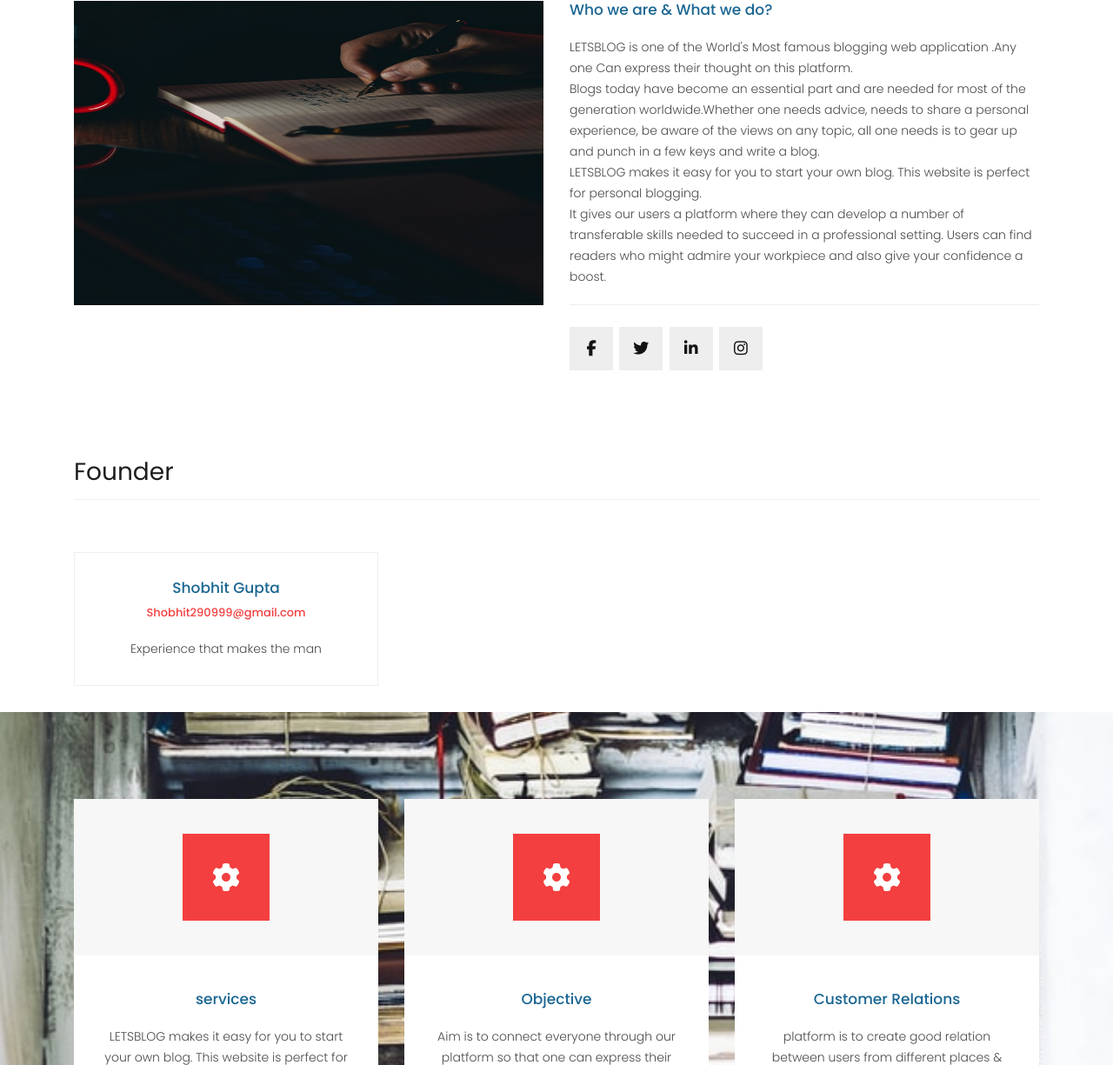
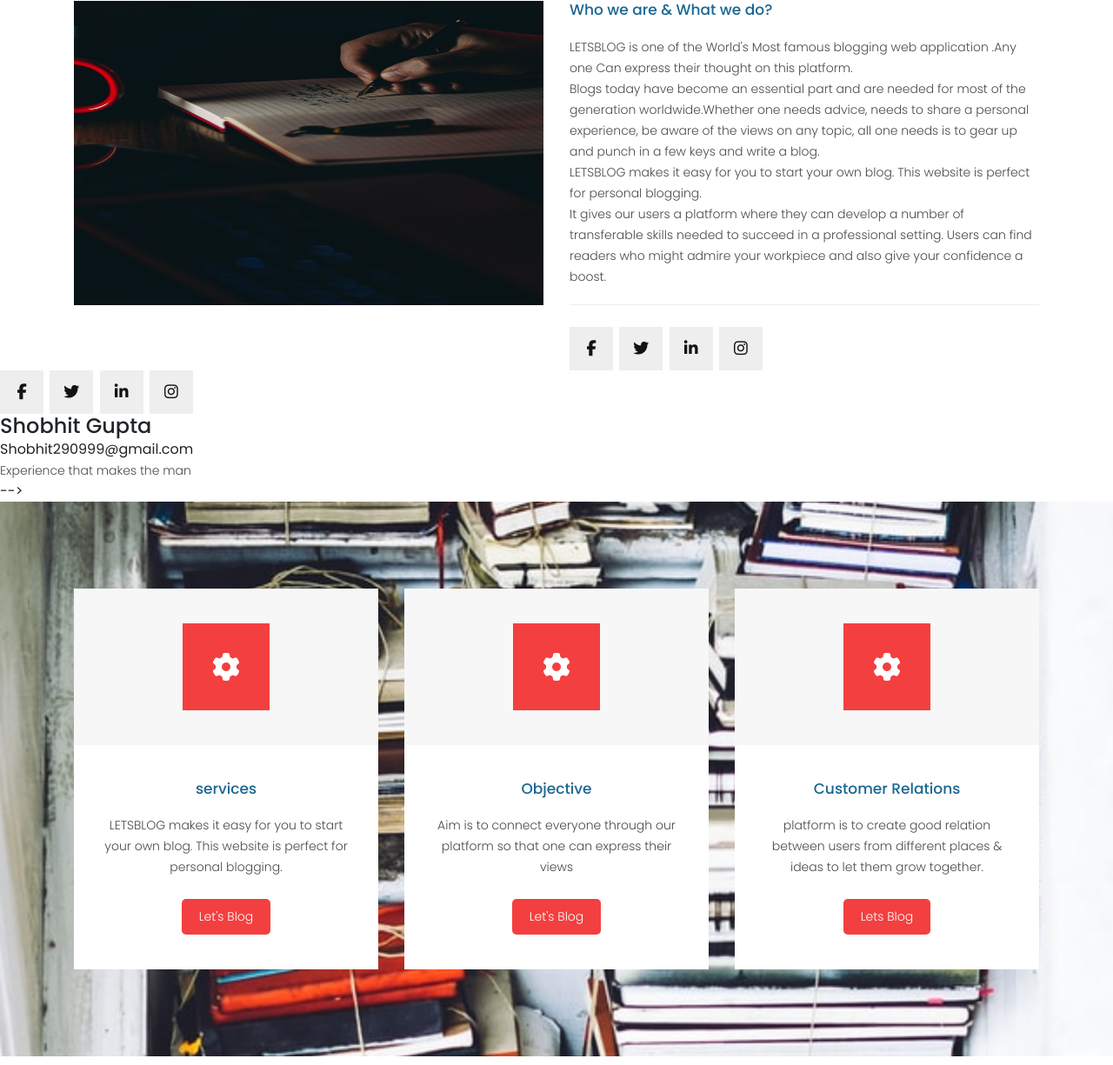
Before and after one commit to shobhit290999/blog-application, a Django app: page /user/about/ in a window 1280 px wide. Shown: the part 664-1889 px from the top of the page at 87% size. Run offline with Django 3.2, Linux system fonts and the light colour scheme; some libraries are stand-ins or nearby versions.

Commit message:
Update about.html

```diff
--- a/user/templates/about.html
+++ b/user/templates/about.html
@@ -128,7 +128,7 @@
     </div>
 
 
-    <div class="team-members">
+<!--    <div class="team-members">
       <div class="container">
         <div class="row">
           <div class="col-md-12">
@@ -162,7 +162,7 @@
 
         </div>
       </div>
-    </div>
+    </div> -->
 
 
     <div class="services">
```
